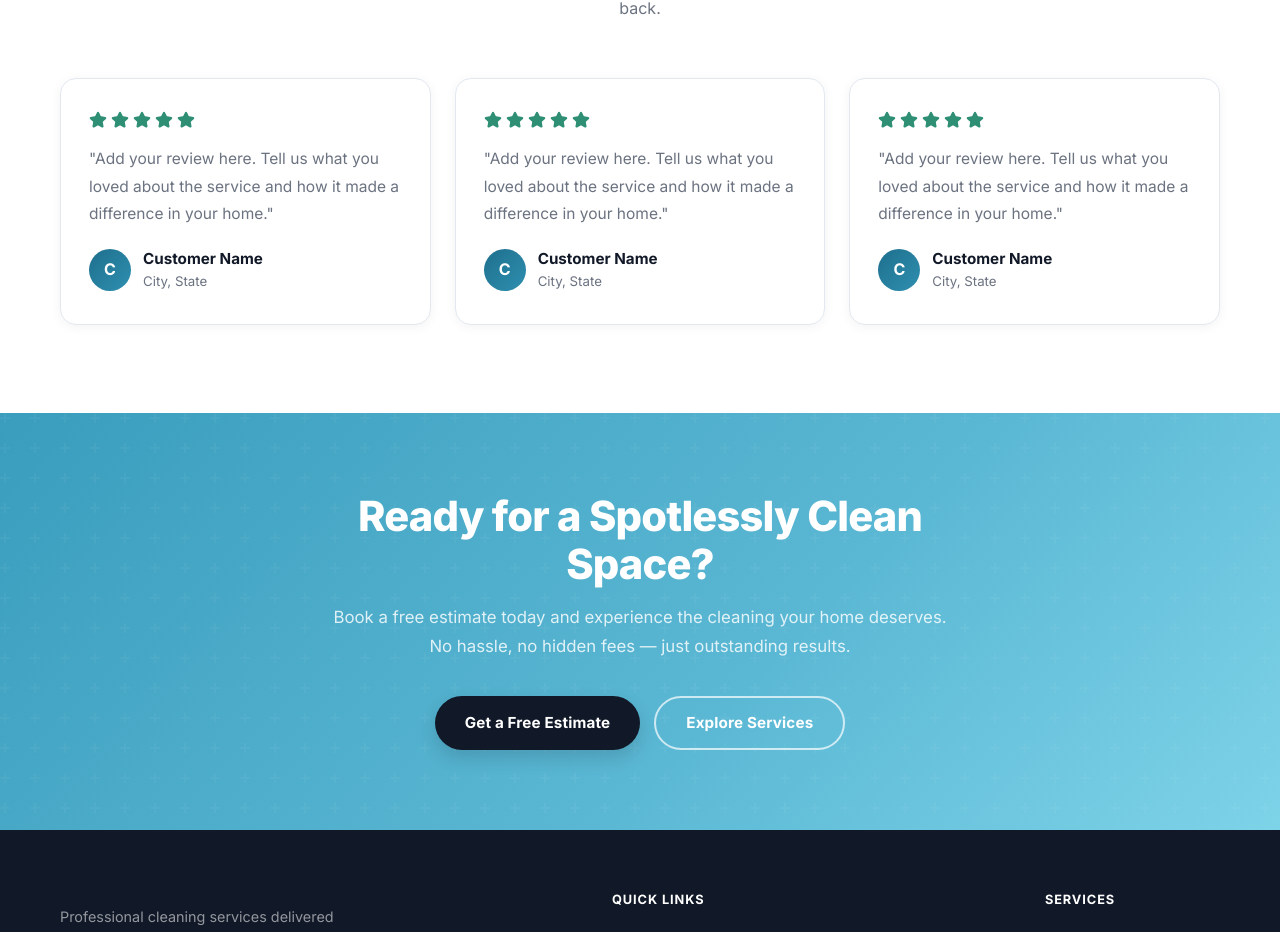
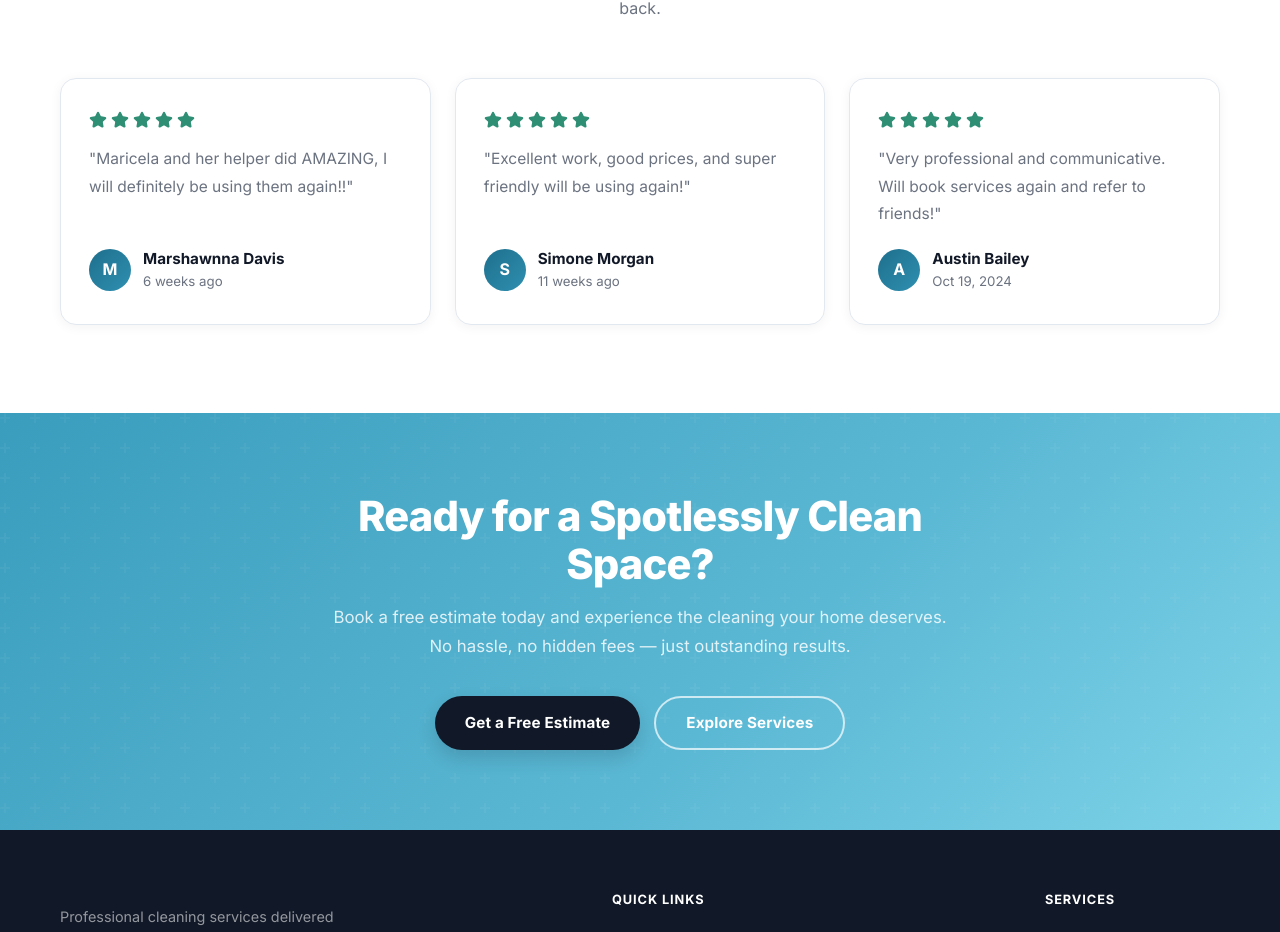
Before and after one commit to levimcdougal/Itsnevertoomuch, a React (Vite) app: page /#/ in a window 1280 px wide. Shown: the part 3473-4405 px from the top of the page. Built offline with nearby package versions, Linux system fonts and the light colour scheme.

Commit message:
add reviews

```diff
--- a/src/pages/Home.jsx
+++ b/src/pages/Home.jsx
@@ -18,21 +18,21 @@ const previewServices = [
 
 const reviews = [
   {
-    name: 'Customer Name',
-    location: 'City, State',
-    text: 'Add your review here. Tell us what you loved about the service and how it made a difference in your home.',
+    name: 'Marshawnna Davis',
+    location: '6 weeks ago',
+    text: 'Maricela and her helper did AMAZING, I will definitely be using them again!!',
     stars: 5,
   },
   {
-    name: 'Customer Name',
-    location: 'City, State',
-    text: 'Add your review here. Tell us what you loved about the service and how it made a difference in your home.',
+    name: 'Simone Morgan',
+    location: '11 weeks ago',
+    text: 'Excellent work, good prices, and super friendly will be using again!',
     stars: 5,
   },
   {
-    name: 'Customer Name',
-    location: 'City, State',
-    text: 'Add your review here. Tell us what you loved about the service and how it made a difference in your home.',
+    name: 'Austin Bailey',
+    location: 'Oct 19, 2024',
+    text: 'Very professional and communicative. Will book services again and refer to friends!',
     stars: 5,
   },
 ]
```
